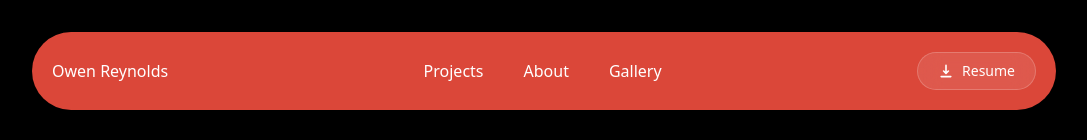
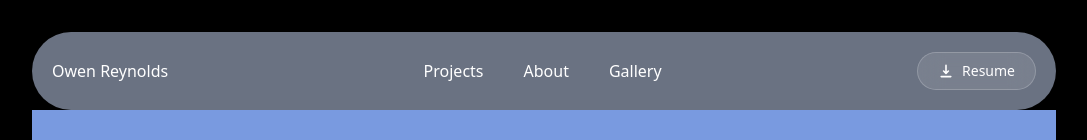
Before and after one commit to Owen-Reynolds/PersonalWebpage, a Next.js app in the folder frontend/: page /gallery in a window 1280 px wide. Shown: the top 140 px of the page, without its empty margins (96-1183 px from the left). Built offline with nearby package versions, Linux system fonts and the light colour scheme; grey boxes are pictures that could not be loaded.

Commit message:
Adjusted Background of Gallery Page

```diff
--- a/frontend/app/components/Header.tsx
+++ b/frontend/app/components/Header.tsx
@@ -23,7 +23,7 @@ export default function Header(){
     }, []);
     return(
         <header className="flex justify-center w-full">
-            <div className="flex items-center justify-between rounded-full mt-8 p-5 w-4/5 redhat-font bg-[#db4739] text-white">
+            <div className="flex items-center justify-between rounded-full mt-8 p-5 w-4/5 redhat-font bg-gray-500 text-white">
                 <div className="">
                     <Link
                         href={"/"}
--- a/frontend/app/gallery/page.tsx
+++ b/frontend/app/gallery/page.tsx
@@ -29,6 +29,7 @@ const pictures = [
 
 export default function gallery() {
     return (
+        <div className="w-full h-full bg-[#799AE0]">
             <div className="grid grid-cols-1 sm:grid-cols-2 md:grid-cols-3 gap-10 py-8">
                 {pictures.map((point, index) => (
                     <TiltedCard
@@ -47,5 +48,6 @@ export default function gallery() {
                     />
                 ))}
             </div>
+        </div>
     );
 }
```
Lines whose indentation alone changed are shown as unchanged.
